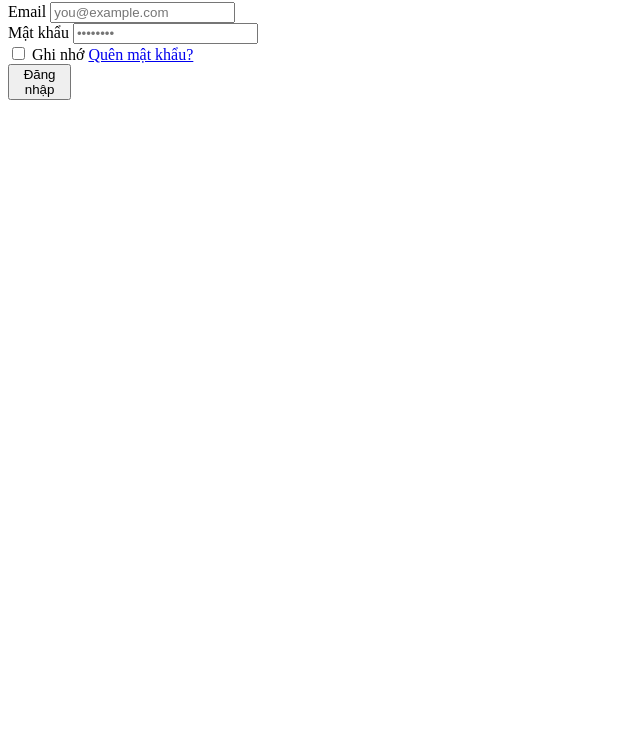
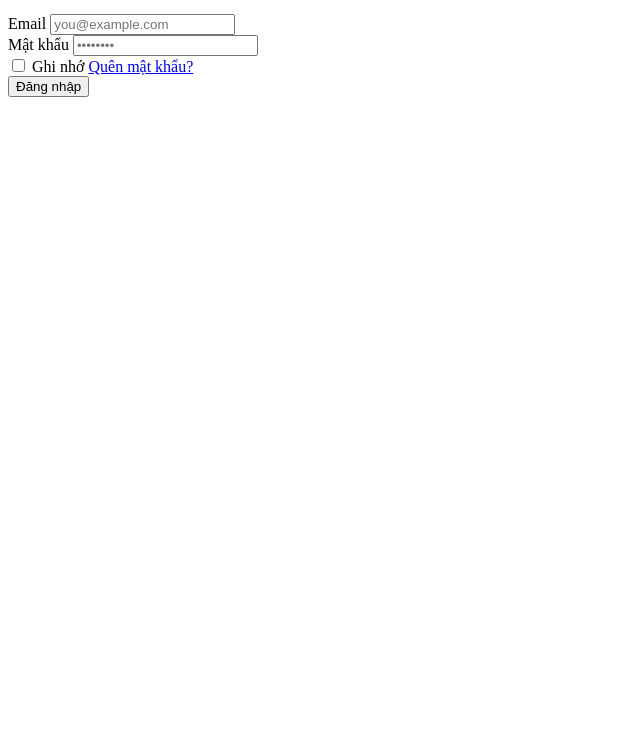
Before and after one commit to English-web/english, a plain HTML site: page login.html in a window 1280 px wide. Shown: the part 53-800 px from the top of the page, without its empty margins (0-640 px from the left). Drawn offline with Linux system fonts and the light colour scheme.

Commit message:
Update login.html

```diff
--- a/login.html
+++ b/login.html
@@ -1,4 +1,9 @@
-
+<!DOCTYPE html>
+<html lang="vi">
+<head>
+    <title>Đăng nhập</title>
+    <link rel="stylesheet" href="style123.css">
+</head>
 <div class="overlay" id="modal-login" aria-hidden="true">
     <div class="modal" role="dialog" aria-labelledby="login-title">
     <div class="row-between">
@@ -19,9 +24,10 @@
     <a href="#" class="muted small">Quên mật khẩu?</a>
     </div>
     <div class="form-row">
-    <button type="submit" class="btn btn-primary" style="width:5%">Đăng nhập</button>
+    <button type="submit" class="btn btn-primary"  >Đăng nhập</button>
     </div>
     <div class="errors" id="login-error" role="alert" aria-live="assertive"></div>
     </form>
     </div>
     </div>
+    </html>
```
